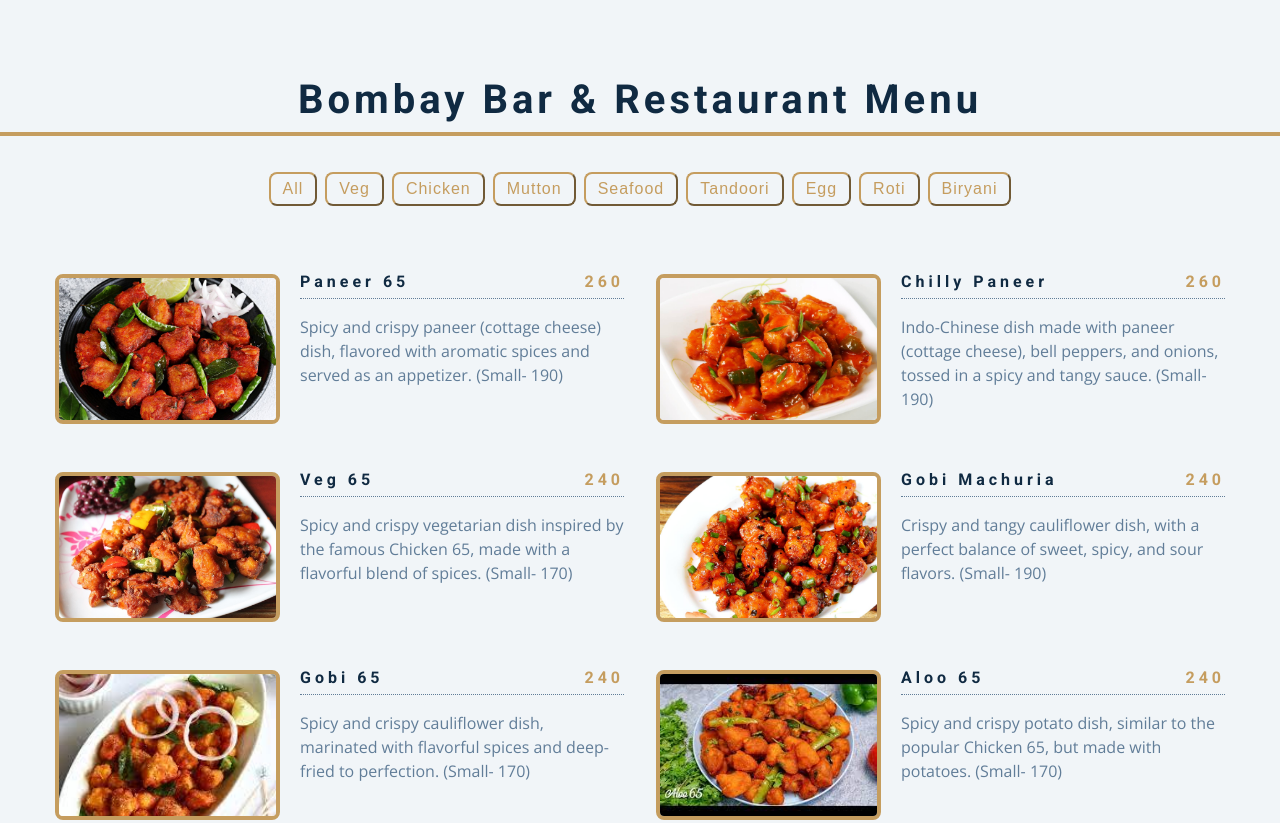
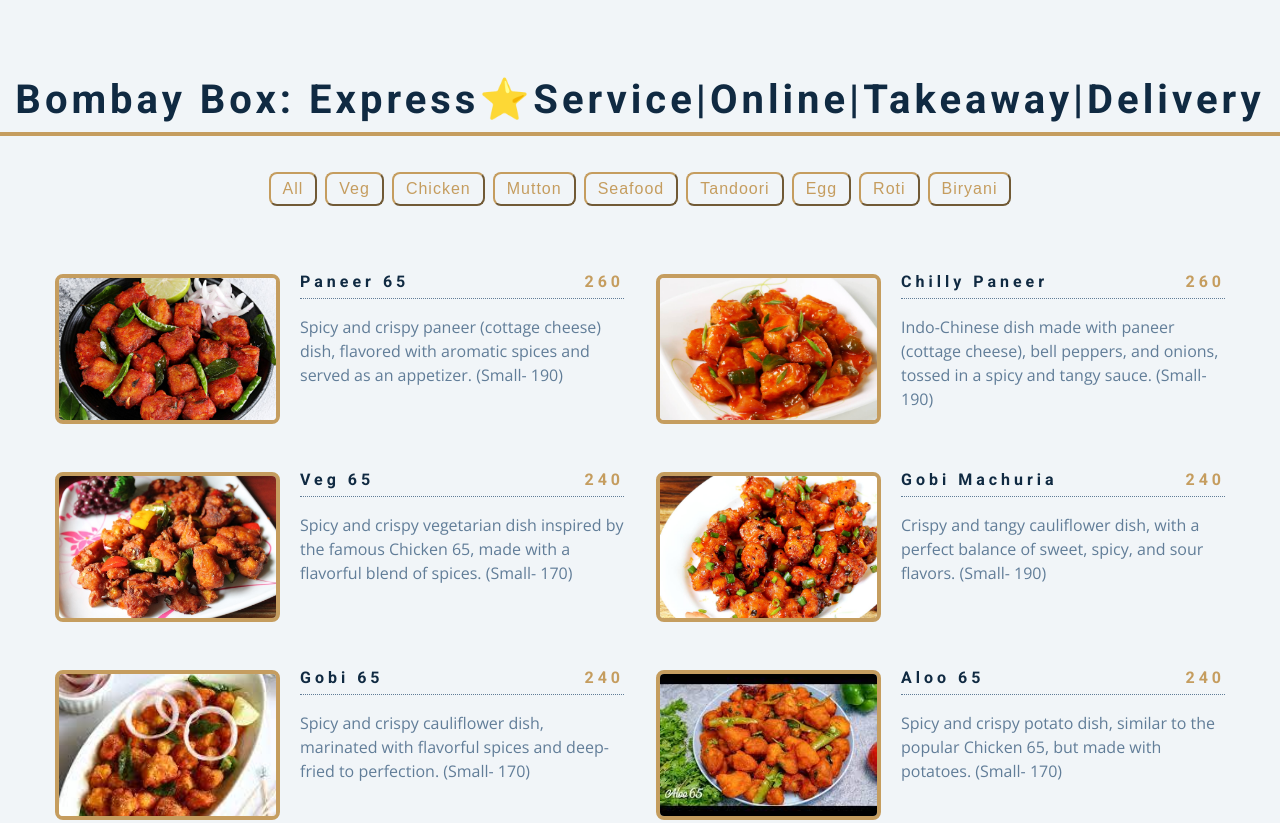
Before and after one commit to aarnav1729/bombaybarmenu, a plain HTML site: page index.html in a window 1280 px wide. Shown: the top 823 px of the page. Drawn offline with nearby package versions, Linux system fonts and the light colour scheme.

Commit message:
Update index.html

```diff
--- a/index.html
+++ b/index.html
@@ -13,7 +13,7 @@
     <section class="menu">
 
       <div class="title">
-        <h2>Bombay Bar & Restaurant Menu</h2>
+        <h2>Bombay Box: Express&#11088;Service|Online|Takeaway|Delivery</h2>
         <div class="underline"></div>
       </div>
 
```
